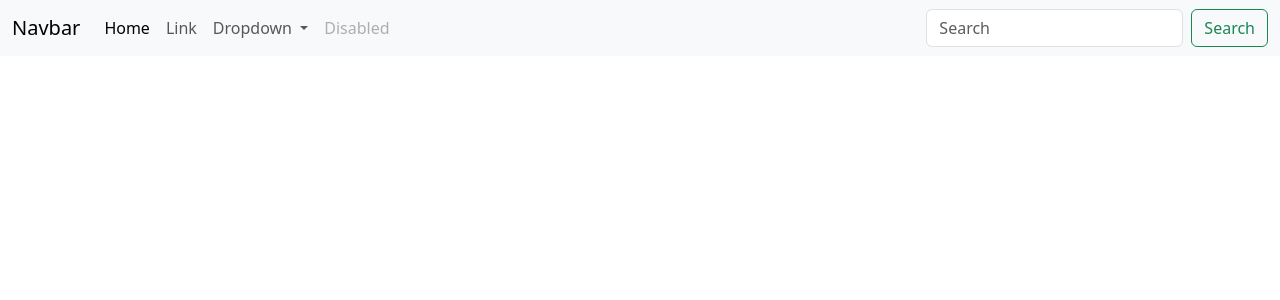
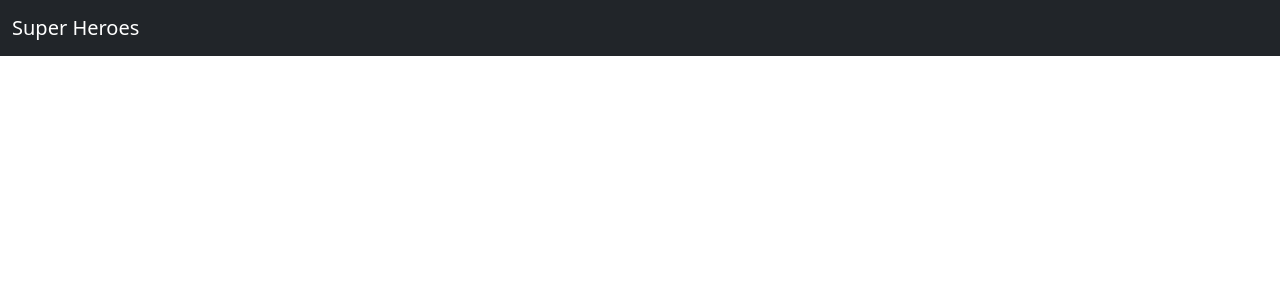
Before and after one commit to pauljor1499/angular-todo, an Angular app: page / in a window 1280 px wide. Shown: the top 300 px of the page. Built offline with nearby package versions, Linux system fonts and the light colour scheme.

Commit message:
install bootstrap

```diff
--- a/src/app/app-routing.module.ts
+++ b/src/app/app-routing.module.ts
@@ -5,6 +5,6 @@
 
 @NgModule({
   imports: [RouterModule.forRoot(routes)],
-  exports: [RouterModule]
+  exports: [RouterModule],
 })
-export class AppRoutingModule { }
+export class AppRoutingModule {}
--- a/src/app/app.component.html
+++ b/src/app/app.component.html
@@ -1,56 +1,6 @@
-<nav class="navbar navbar-expand-lg bg-body-tertiary">
+<nav class="navbar navbar-expand-lg navbar-dark bg-dark">
   <div class="container-fluid">
-    <a class="navbar-brand" href="#">Navbar</a>
-    <button
-      class="navbar-toggler"
-      type="button"
-      data-bs-toggle="collapse"
-      data-bs-target="#navbarSupportedContent"
-      aria-controls="navbarSupportedContent"
-      aria-expanded="false"
-      aria-label="Toggle navigation"
-    >
-      <span class="navbar-toggler-icon"></span>
-    </button>
-    <div class="collapse navbar-collapse" id="navbarSupportedContent">
-      <ul class="navbar-nav me-auto mb-2 mb-lg-0">
-        <li class="nav-item">
-          <a class="nav-link active" aria-current="page" href="#">Home</a>
-        </li>
-        <li class="nav-item">
-          <a class="nav-link" href="#">Link</a>
-        </li>
-        <li class="nav-item dropdown">
-          <a
-            class="nav-link dropdown-toggle"
-            href="#"
-            role="button"
-            data-bs-toggle="dropdown"
-            aria-expanded="false"
-          >
-            Dropdown
-          </a>
-          <ul class="dropdown-menu">
-            <li><a class="dropdown-item" href="#">Action</a></li>
-            <li><a class="dropdown-item" href="#">Another action</a></li>
-            <li><hr class="dropdown-divider" /></li>
-            <li><a class="dropdown-item" href="#">Something else here</a></li>
-          </ul>
-        </li>
-        <li class="nav-item">
-          <a class="nav-link disabled" aria-disabled="true">Disabled</a>
-        </li>
-      </ul>
-      <form class="d-flex" role="search">
-        <input
-          class="form-control me-2"
-          type="search"
-          placeholder="Search"
-          aria-label="Search"
-        />
-        <button class="btn btn-outline-success" type="submit">Search</button>
-      </form>
-    </div>
+    <a class="navbar-brand" href="#">Super Heroes</a>
   </div>
 </nav>
 <router-outlet></router-outlet>
--- a/src/app/app.component.ts
+++ b/src/app/app.component.ts
@@ -3,7 +3,7 @@
 @Component({
   selector: 'app-root',
   templateUrl: './app.component.html',
-  styleUrls: ['./app.component.scss']
+  styleUrls: ['./app.component.scss'],
 })
 export class AppComponent {
   title = 'angular-todo-2';
--- /dev/null
+++ b/src/styles.css
@@ -0,0 +1 @@
+/* You can add global styles to this file, and also import other style files */
```
Also changed, not shown: src/app/app.module.ts (+4 -9 lines), src/app/app.component.css (added), 1 other file (tests, documents, lock files or other folders).
